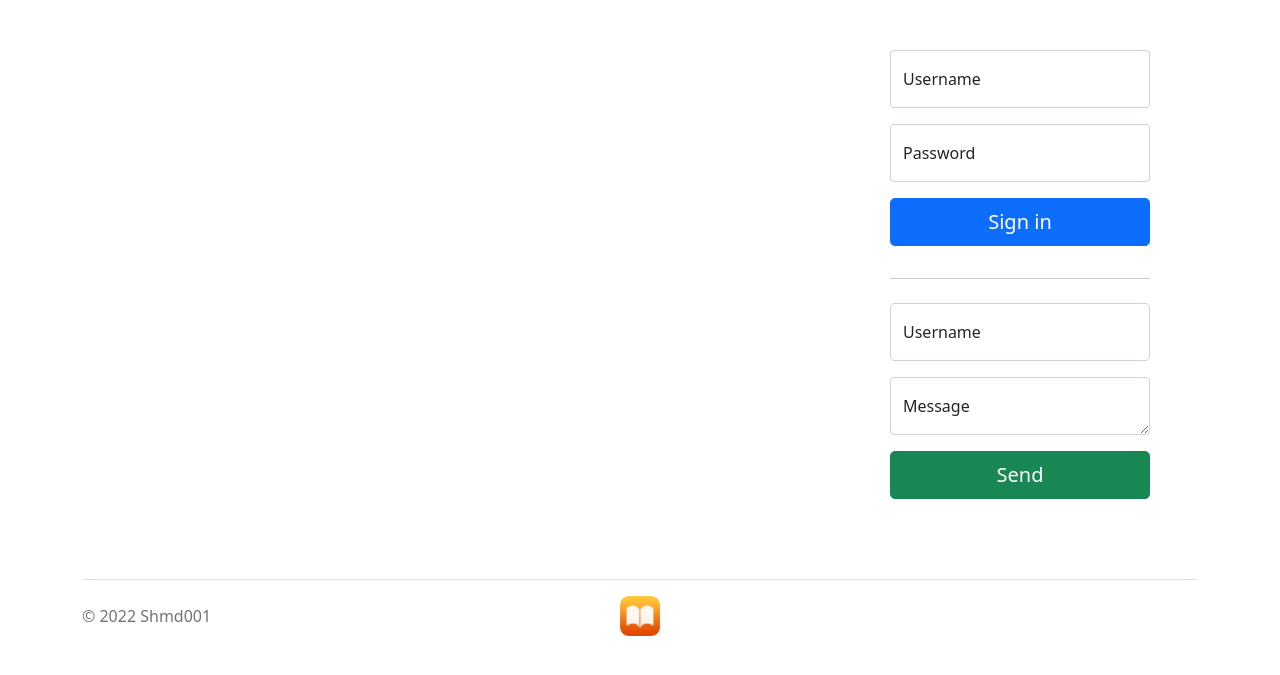
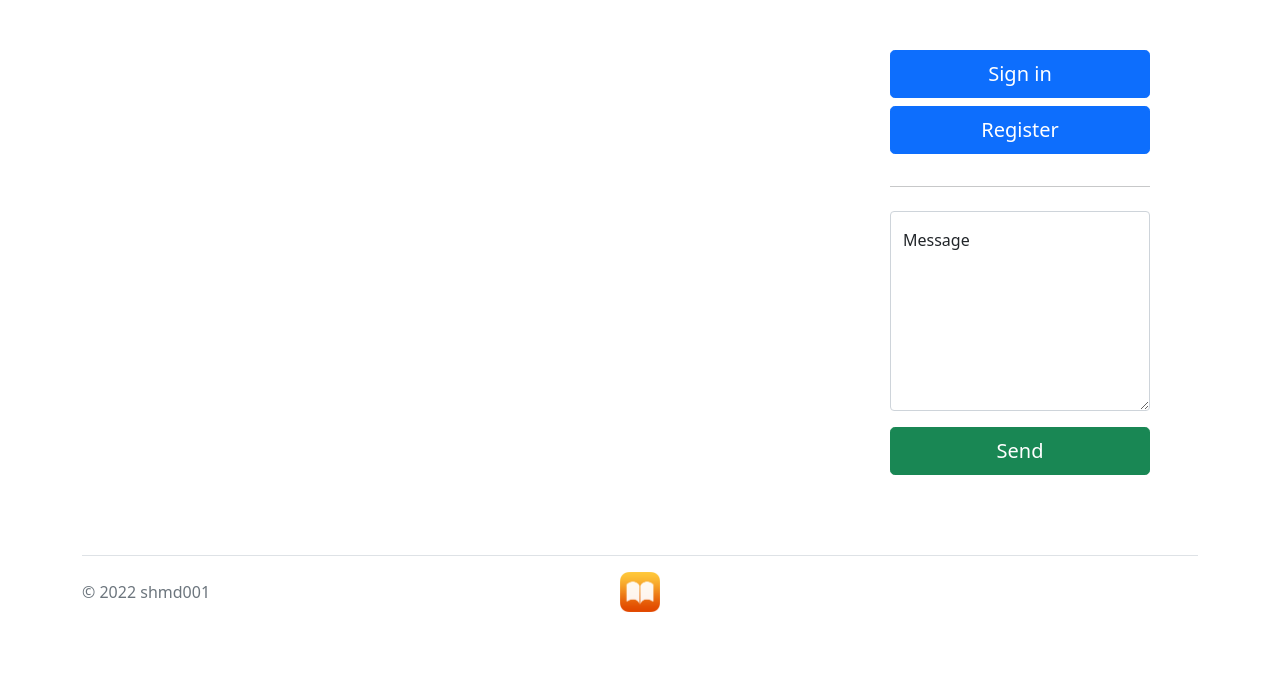
Before and after one commit to shmd001/django-guestbook, a Django app: template base/templates/base/guestbook.html in a window 1280 px wide. Shown: the part 57-732 px from the top of the page. Run offline with Django 4.2, Linux system fonts and the light colour scheme; the template is opened without the code that fills it, so the values that code supplies are empty.

Commit message:
Fixed `Guestbook` template

```diff
--- a/base/static/base/styles/style.css
+++ b/base/static/base/styles/style.css
@@ -18,22 +18,10 @@ main {
   margin: auto;
 }
 
-.form-signin .checkbox {
-  font-weight: 400;
-}
-
 .form-signin .form-floating:focus-within {
   z-index: 2;
 }
 
-.form-signin input[type="email"] {
-  margin-bottom: -1px;
-  border-bottom-right-radius: 0;
-  border-bottom-left-radius: 0;
+textarea {
+  min-height: 200px !important;
 }
-
-.form-signin input[type="password"] {
-  margin-bottom: 10px;
-  border-top-left-radius: 0;
-  border-top-right-radius: 0;
-}
--- a/base/templates/base/guestbook.html
+++ b/base/templates/base/guestbook.html
@@ -44,25 +44,19 @@
 
                     <!-- SIGN UP -->
                     <form>
-                        <div class="form-floating mb-3">
-                            <input type="login" class="form-control rounded-4" id="floatingInput" placeholder="Username">
-                            <label for="floatingInput">Username</label>
-                        </div>
-                        <div class="form-floating mb-3">
-                            <input type="password" class="form-control rounded-4" id="floatingPassword" placeholder="Password">
-                            <label for="floatingPassword">Password</label>
-                        </div>
-                        <button class="w-100 mb-2 btn btn-lg rounded-4 btn-primary" type="submit">Sign in</button>
+                        {% if request.user.is_authenticated %}
+                            <p>Hello, {{user.username}} 👋🏻</p>
+                            <button class="w-100 mb-2 btn btn-lg rounded-4 btn-primary" type="submit">Sign out</button>
+                        {% else %}
+                            <button class="w-100 mb-2 btn btn-lg rounded-4 btn-primary" type="submit">Sign in</button>
+                            <button class="w-100 mb-2 btn btn-lg rounded-4 btn-primary" type="submit">Register</button>
+                        {% endif %}
                     </form>
 
                     <hr class="my-4">
 
                     <!-- SEND MESSAGE -->
                     <form>
-                        <div class="form-floating mb-3">
-                            <input type="login" class="form-control rounded-4" id="floatingInput" placeholder="Username">
-                            <label for="floatingInput">Username</label>
-                        </div>
                         <div class="form-floating mb-3">
                             <textarea class="form-control" placeholder="Message text" id="floatingTextarea"></textarea>
                             <label for="floatingTextarea">Message</label>
@@ -79,7 +73,7 @@
 <footer>
     <div class="container">
         <footer class="d-flex flex-wrap justify-content-between align-items-center py-3 my-4 border-top">
-            <p class="col-md-4 mb-0 text-muted">© 2022 Shmd001</p>
+            <p class="col-md-4 mb-0 text-muted">© 2022 shmd001</p>
 
             <a href="/" class="col-md-4 d-flex align-items-center justify-content-center mb-3 mb-md-0 me-md-auto link-dark text-decoration-none">
                 {% load static %}
```
